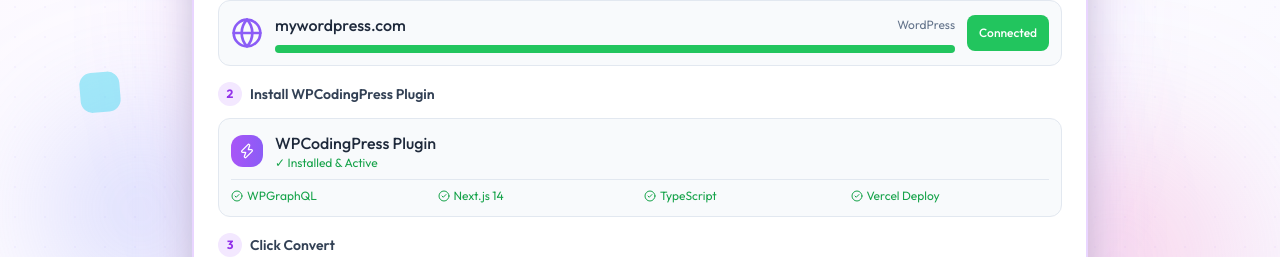
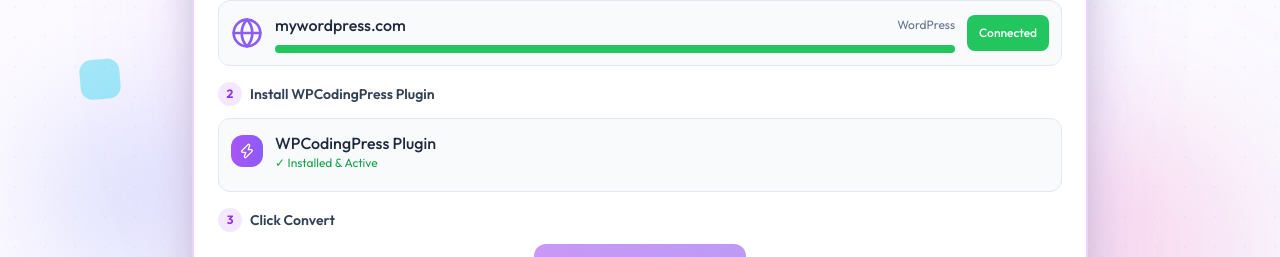
Before and after one commit to wpcodingpress/WPCodingPress, a Next.js app: page / in a window 1280 px wide. Shown: the part 808-1065 px from the top of the page. Built offline with nearby package versions, Linux system fonts and the light colour scheme; no server answers; the database is empty.

Commit message:
Remove WPGraphQL/Next.js/TypeScript/Vercel from hero terminal

```diff
--- a/app/(public)/page.tsx
+++ b/app/(public)/page.tsx
@@ -639,16 +639,6 @@ export default function HomePage() {
                           <span className="block text-xs text-green-600">✓ Installed & Active</span>
                         </div>
                       </div>
-                      <motion.div
-                      initial={{ opacity: 0 }}
-                      animate={{ opacity: isConverting ? 1 : 0 }}
-                      className="grid grid-cols-2 sm:grid-cols-4 gap-2 text-xs mt-2 pt-2 border-t border-slate-200"
-                    >
-                        <div className="flex items-center gap-1 text-green-600"><CheckCircle2 className="w-3 h-3" /> WPGraphQL</div>
-                        <div className="flex items-center gap-1 text-green-600"><CheckCircle2 className="w-3 h-3" /> Next.js 14</div>
-                        <div className="flex items-center gap-1 text-green-600"><CheckCircle2 className="w-3 h-3" /> TypeScript</div>
-                        <div className="flex items-center gap-1 text-green-600"><CheckCircle2 className="w-3 h-3" /> Vercel Deploy</div>
-                      </motion.div>
                     </div>
                   </motion.div>
 
```
